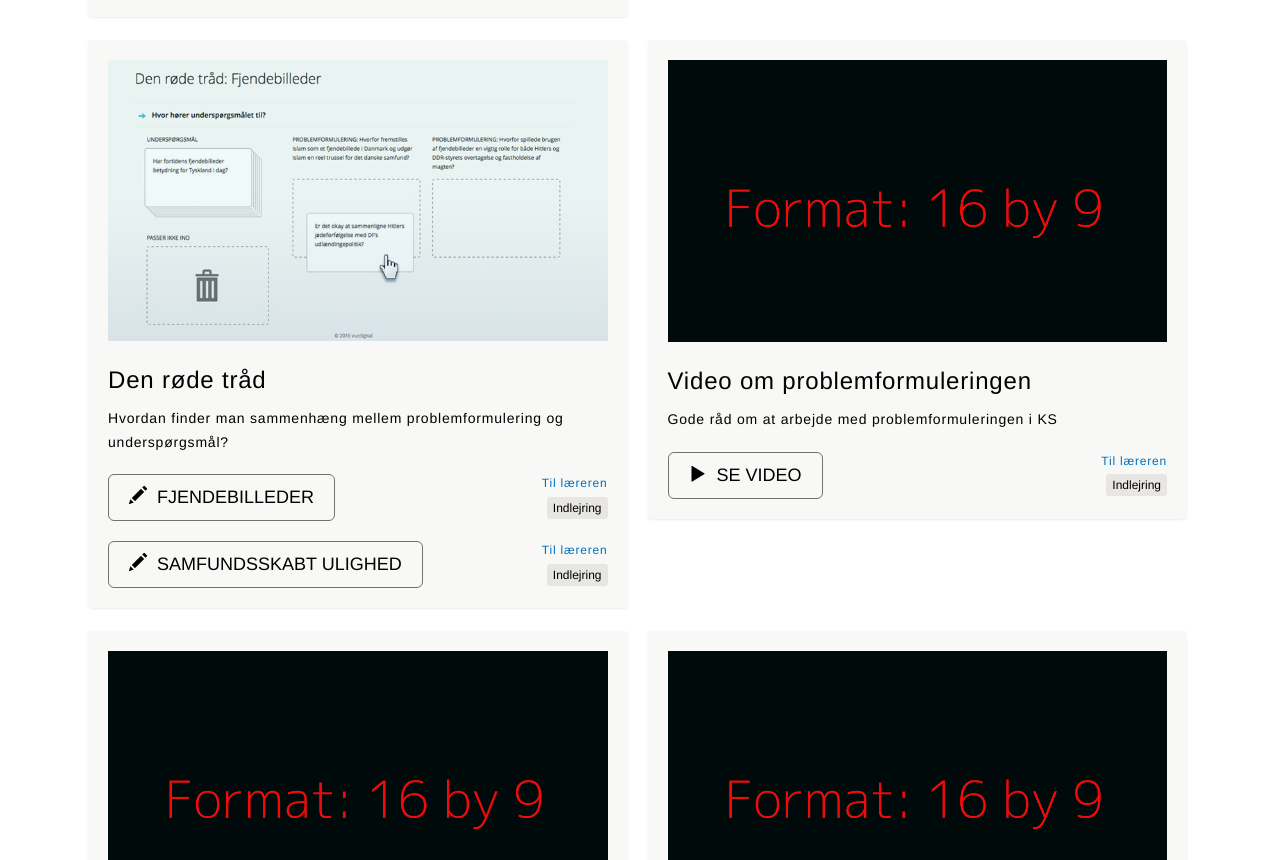
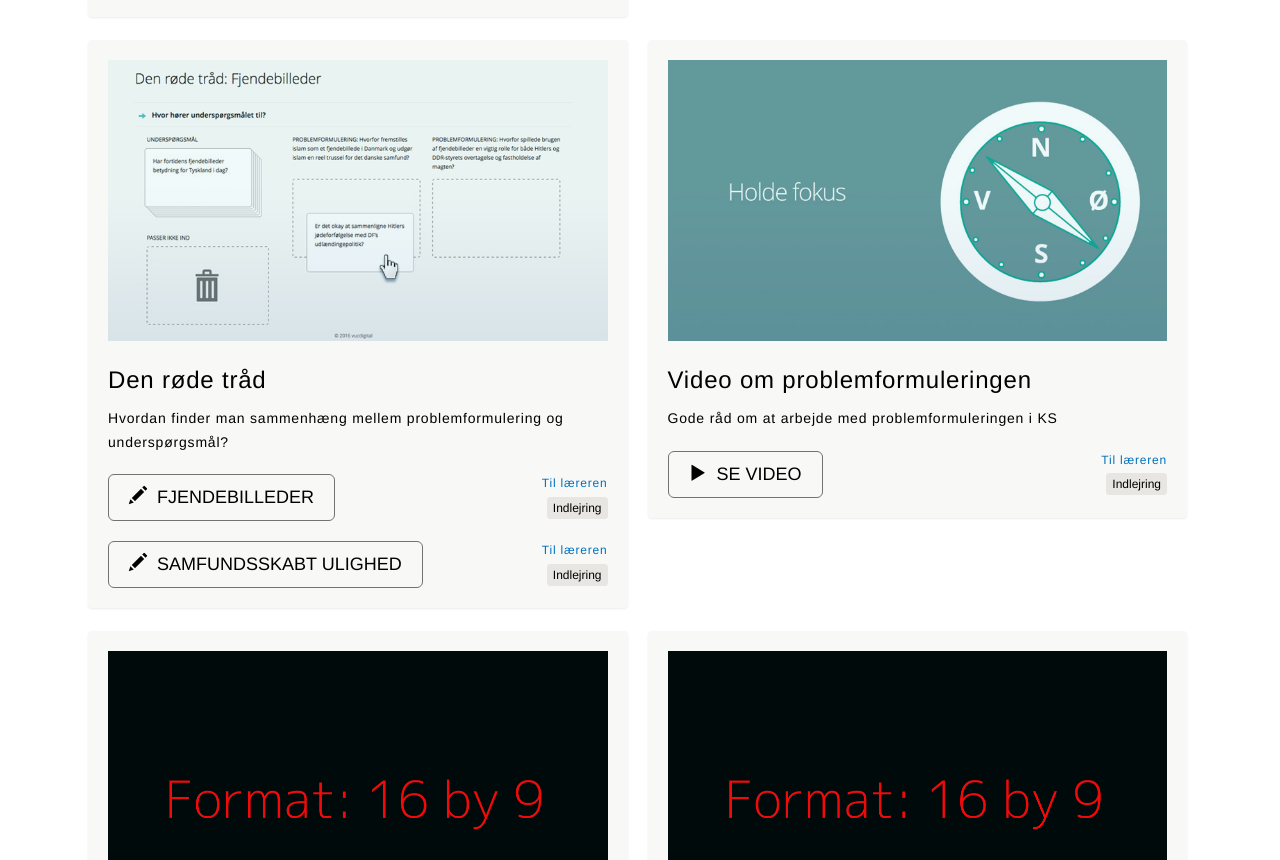
Before and after one commit to kvucEteam/ks, a plain HTML site: page index.html in a window 1280 px wide. Shown: the part 1983-2843 px from the top of the page. Drawn offline with nearby package versions, Linux system fonts and the light colour scheme; files that its build step writes are made by us from their sources; a script that the page names is missing.

Commit message:
billede linket på index

```diff
--- a/index.html
+++ b/index.html
@@ -344,7 +344,7 @@
                 <!-- 8 -->
                 <div class="thumbnail">
                     <div class="thumb_img_container">
-                        <img src="img/dummy_992x560_format_16_by_9.png" alt="...">
+                        <img src="img/2_pf_video.jpg" alt="...">
                         <a target="_blank" href="../ks_film/problemformulering.html">
                             <div class="thumb_overlay"></div>
                         </a>
```
